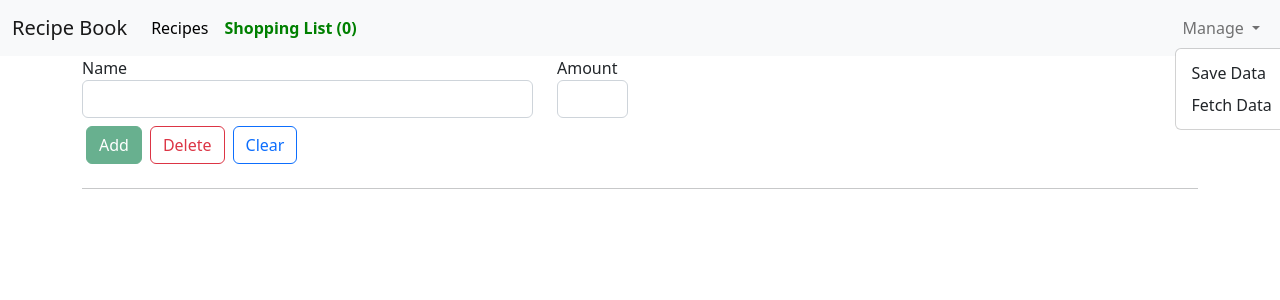
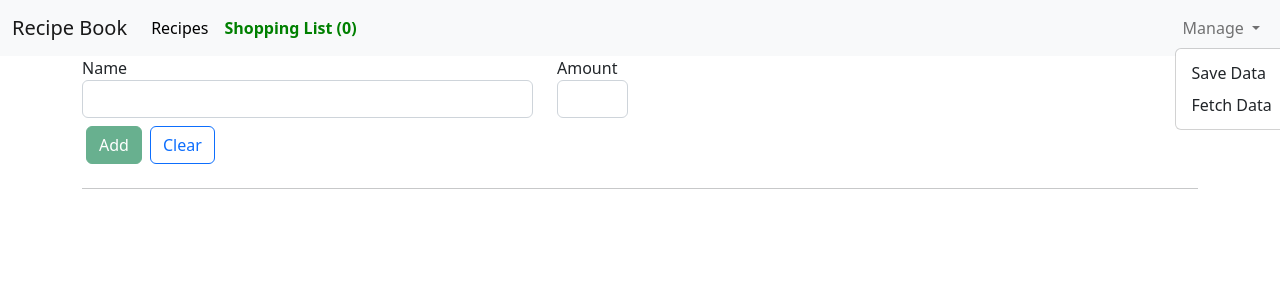
Before and after one commit to AhmadrezaMozaffary/angular-course-s12-project, an Angular app: page /shopping-list in a window 1280 px wide. Shown: the top 300 px of the page. Built offline with nearby package versions, Linux system fonts and the light colour scheme.

Commit message:
Show delete btn conditionally

```diff
--- a/src/app/shopping-list/shopping-edit/shopping-edit.component.html
+++ b/src/app/shopping-list/shopping-edit/shopping-edit.component.html
@@ -44,7 +44,7 @@
           >
             {{ editingMode ? "Edit" : "Add" }}
           </button>
-          <button class="btn btn-outline-danger mx-1 my-2" type="button" (click)="onDelete()">
+          <button class="btn btn-outline-danger mx-1 my-2" type="button" (click)="onDelete()" *ngIf="editingMode">
             Delete
           </button>
           <button
```
